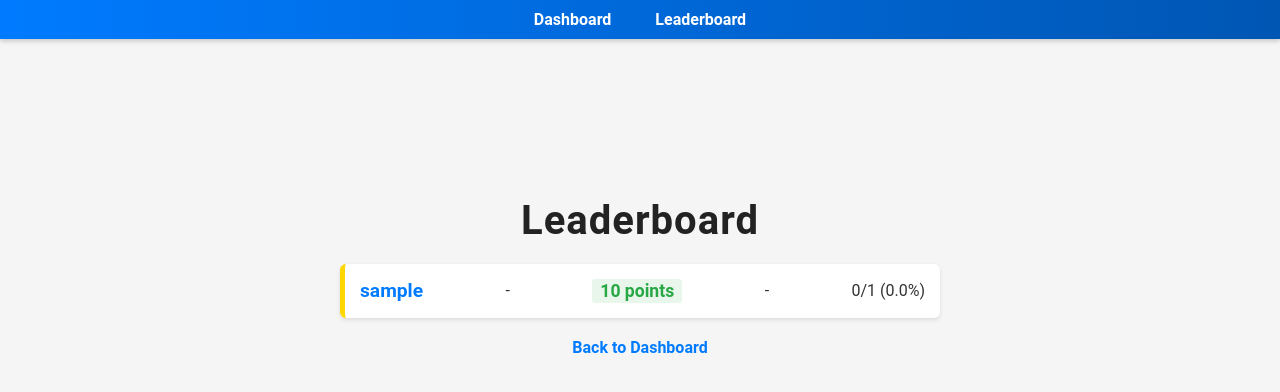
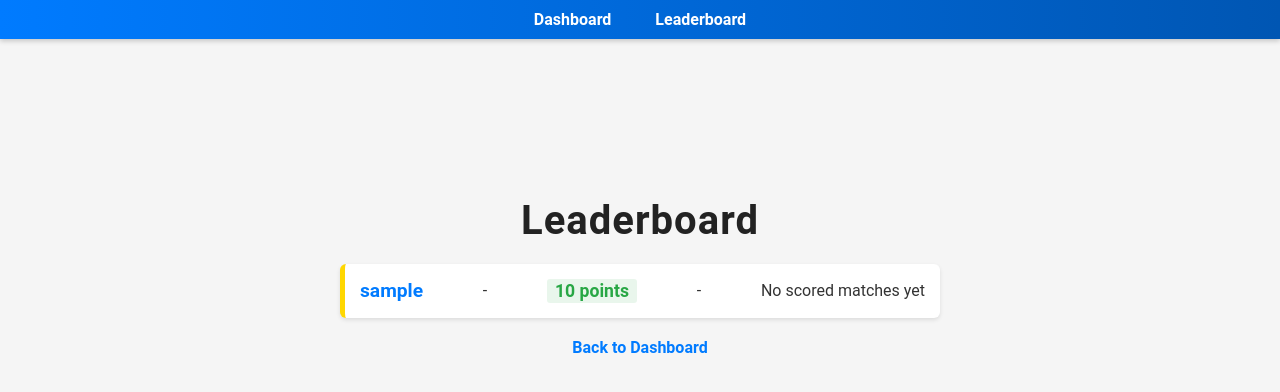
Before and after one commit to Steven5712/frc-fantasy, a Flask app: page /leaderboard in a window 1280 px wide. Shown: the top 392 px of the page. Run offline with Flask 3, Linux system fonts and the light colour scheme; data comes from the database, SQL or seed files in the repository; tables that the repository leaves empty hold one stand-in row (values such as "Sample post").

Commit message:
adjust points percentage to only include played matches

```diff
--- a/routes.py
+++ b/routes.py
@@ -169,15 +169,16 @@ def reset_scores():
 
 @routes_bp.route('/leaderboard')
 def leaderboard():
-    # Query users with their prediction stats
     users = User.query.order_by(User.points.desc()).all()
 
-    # For each user, calculate prediction stats
     for user in users:
-        # Total predictions made by the user
-        total_predictions = Prediction.query.filter_by(user_id=user.id).count()
+        # Total predictions for scored matches only
+        total_scored_predictions = db.session.query(Prediction).\
+            join(Match, Prediction.match_id == Match.id).\
+            filter(Prediction.user_id == user.id, Match.scored == True).\
+            count()
 
-        # Correct predictions: where predicted_winner matches match.winner and match is scored
+        # Correct predictions for scored matches
         correct_predictions = db.session.query(Prediction).\
             join(Match, Prediction.match_id == Match.id).\
             filter(Prediction.user_id == user.id,
@@ -186,9 +187,9 @@ def leaderboard():
             count()
 
         # Calculate percentage (avoid division by zero)
-        user.total_predictions = total_predictions
+        user.total_predictions = total_scored_predictions
         user.correct_predictions = correct_predictions
-        user.percentage = (correct_predictions / total_predictions * 100) if total_predictions > 0 else 0
+        user.percentage = (correct_predictions / total_scored_predictions * 100) if total_scored_predictions > 0 else 0
 
     return render_template('leaderboard.html', users=users)
 
--- a/templates/leaderboard.html
+++ b/templates/leaderboard.html
@@ -22,8 +22,11 @@
                 <span class="username">{{ user.username }}</span> -
                 <span class="points">{{ user.points }} points</span> -
                 <span class="prediction-stats">
-                        {{ user.correct_predictions }}/{{ user.total_predictions }}
-                        ({{ user.percentage | round(1) }}%)
+                    {% if user.total_predictions > 0 %}
+                        {{ user.correct_predictions }}/{{ user.total_predictions }} ({{ user.percentage | round(1) }}%)
+                    {% else %}
+                        No scored matches yet
+                    {% endif %}
                 </span>
             </li>
         {% endfor %}
```
Lines whose indentation alone changed are shown as unchanged.
